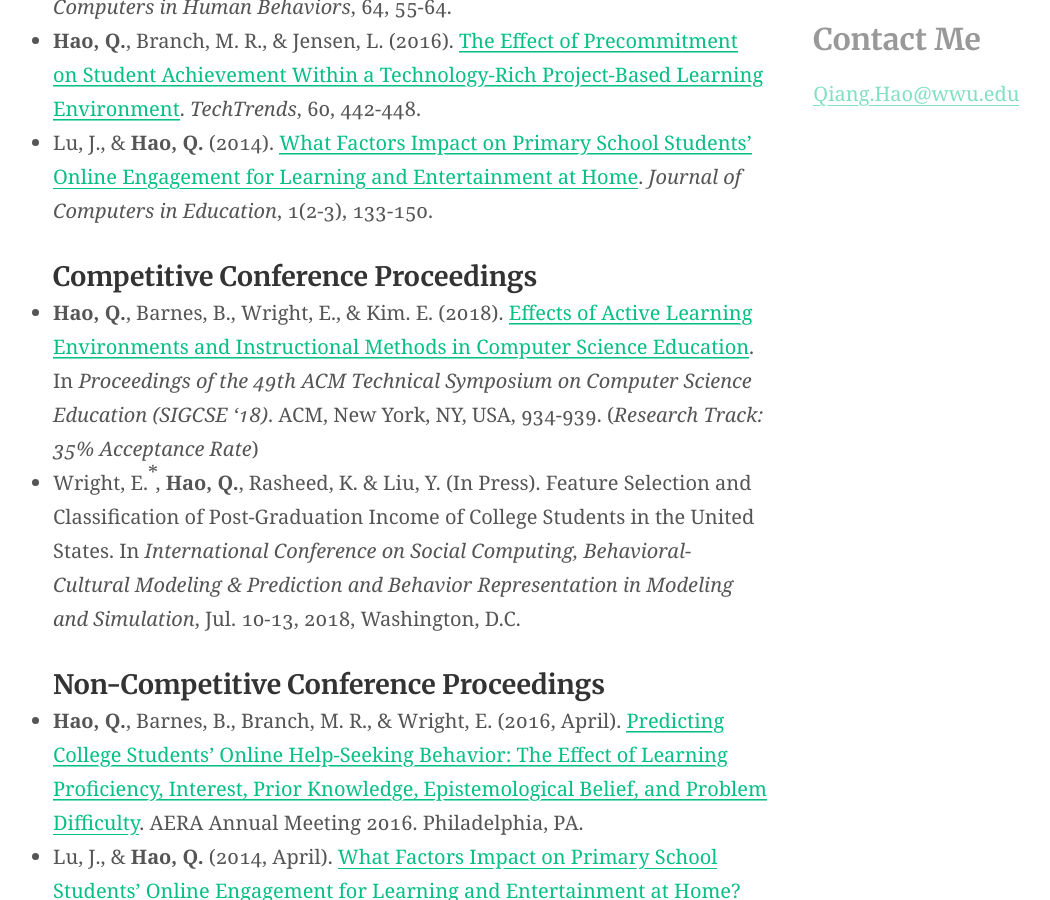
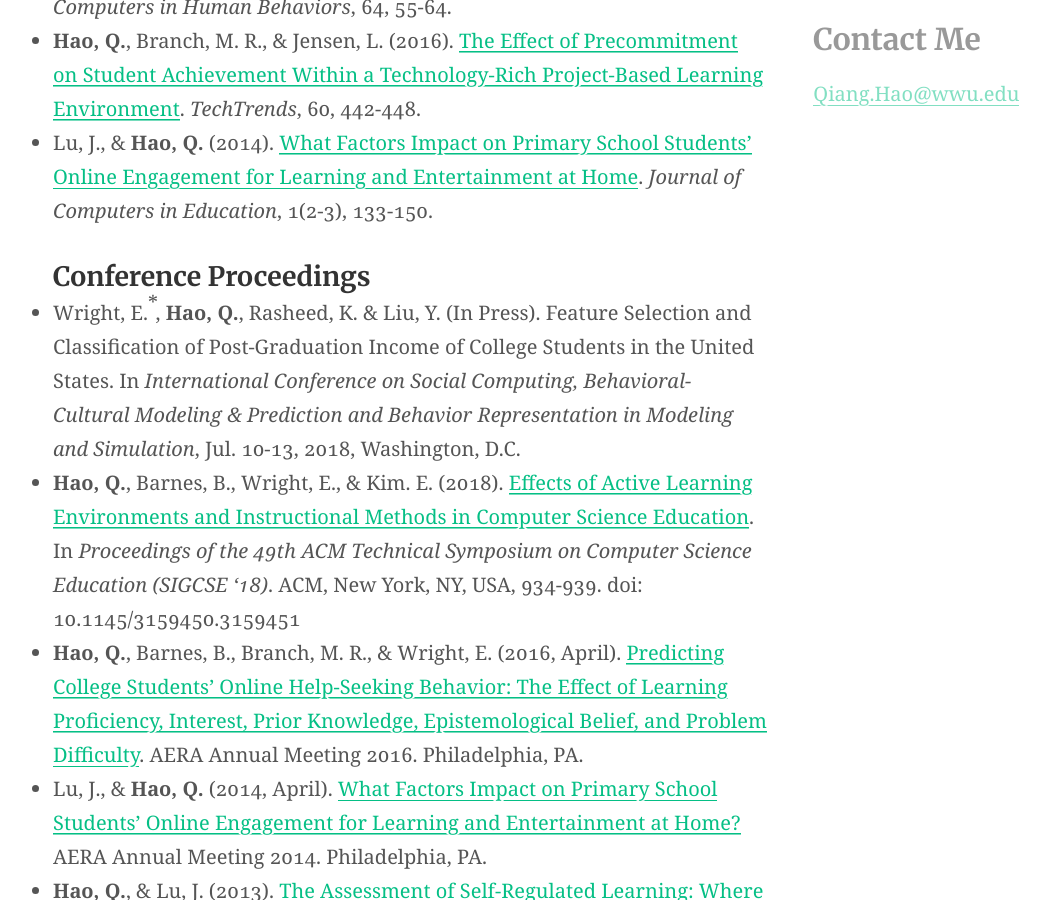
Before and after one commit to Neo-Hao/neo-hao.github.io, a Jekyll site: the page built from cv.md, in a window 1280 px wide and 900 px high, scrolled down 1116 px. Shown: the whole window, without its empty margins (11-1061 px from the left). Built offline with Jekyll 4.4.1, drawn with Linux system fonts in a browser that asks for light colours.

Commit message:
update papers

```diff
--- a/cv.md
+++ b/cv.md
@@ -20,13 +20,11 @@ aside: true
 
 * Lu, J., & <strong>Hao, Q.</strong> (2014). <a href="http://qhao.info/downloads/journal-of-computer-in-education.pdf" target="_blank">What Factors Impact on Primary School Students’ Online Engagement for Learning and Entertainment at Home</a>. <i>Journal of Computers in Education</i>, 1(2-3), 133-150.
 
-#### Competitive Conference Proceedings
-
-* <strong>Hao, Q.</strong>, Barnes, B., Wright, E., & Kim. E. (2018). <a href="http://qhao.info/downloads/sigcse-2018.pdf" target="_blank">Effects of Active Learning Environments and Instructional Methods in Computer Science Education</a>. In <i>Proceedings of the 49th ACM Technical Symposium on Computer Science Education (SIGCSE '18)</i>. ACM, New York, NY, USA, 934-939. (<i>Research Track: 35% Acceptance Rate</i>)
+#### Conference Proceedings
 
 * Wright, E.<sup>*</sup>, <strong>Hao, Q.</strong>, Rasheed, K. & Liu, Y. (In Press). Feature Selection and Classification of Post-Graduation Income of College Students in the United States. In <i>International Conference on Social Computing, Behavioral-Cultural Modeling & Prediction and Behavior Representation in Modeling and Simulation</i>, Jul. 10-13, 2018, Washington, D.C.
 
-#### Non-Competitive Conference Proceedings
+* <strong>Hao, Q.</strong>, Barnes, B., Wright, E., & Kim. E. (2018). <a href="http://qhao.info/downloads/sigcse-2018.pdf" target="_blank">Effects of Active Learning Environments and Instructional Methods in Computer Science Education</a>. In <i>Proceedings of the 49th ACM Technical Symposium on Computer Science Education (SIGCSE '18)</i>. ACM, New York, NY, USA, 934-939. doi: 10.1145/3159450.3159451
 
 * <strong>Hao, Q.</strong>, Barnes, B., Branch, M. R., & Wright, E. (2016, April). <a href="http://qhao.info/downloads/AERA-2016.pdf" target="_blank">Predicting College Students' Online Help-Seeking Behavior: The Effect of Learning Proficiency, Interest, Prior Knowledge, Epistemological Belief, and Problem Difficulty</a>. AERA Annual Meeting 2016. Philadelphia, PA.
 
```
